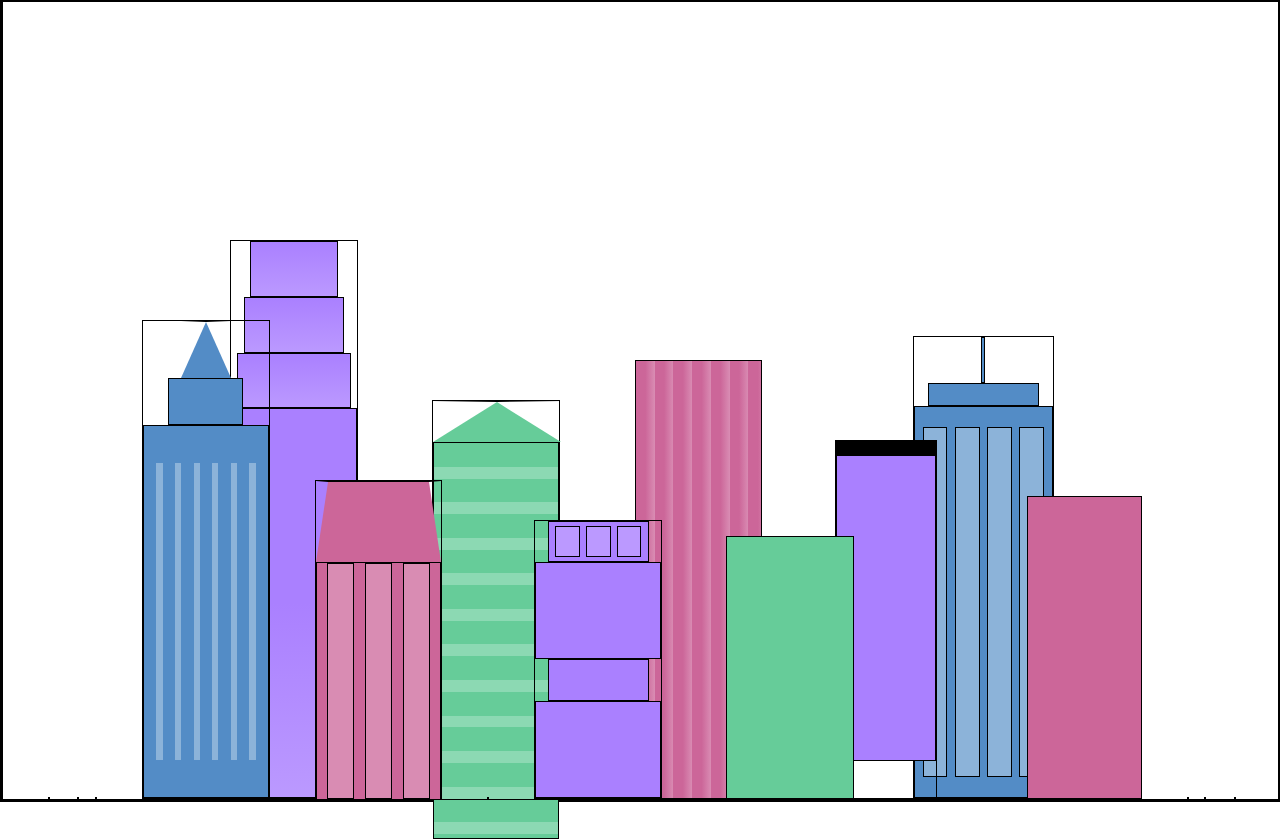
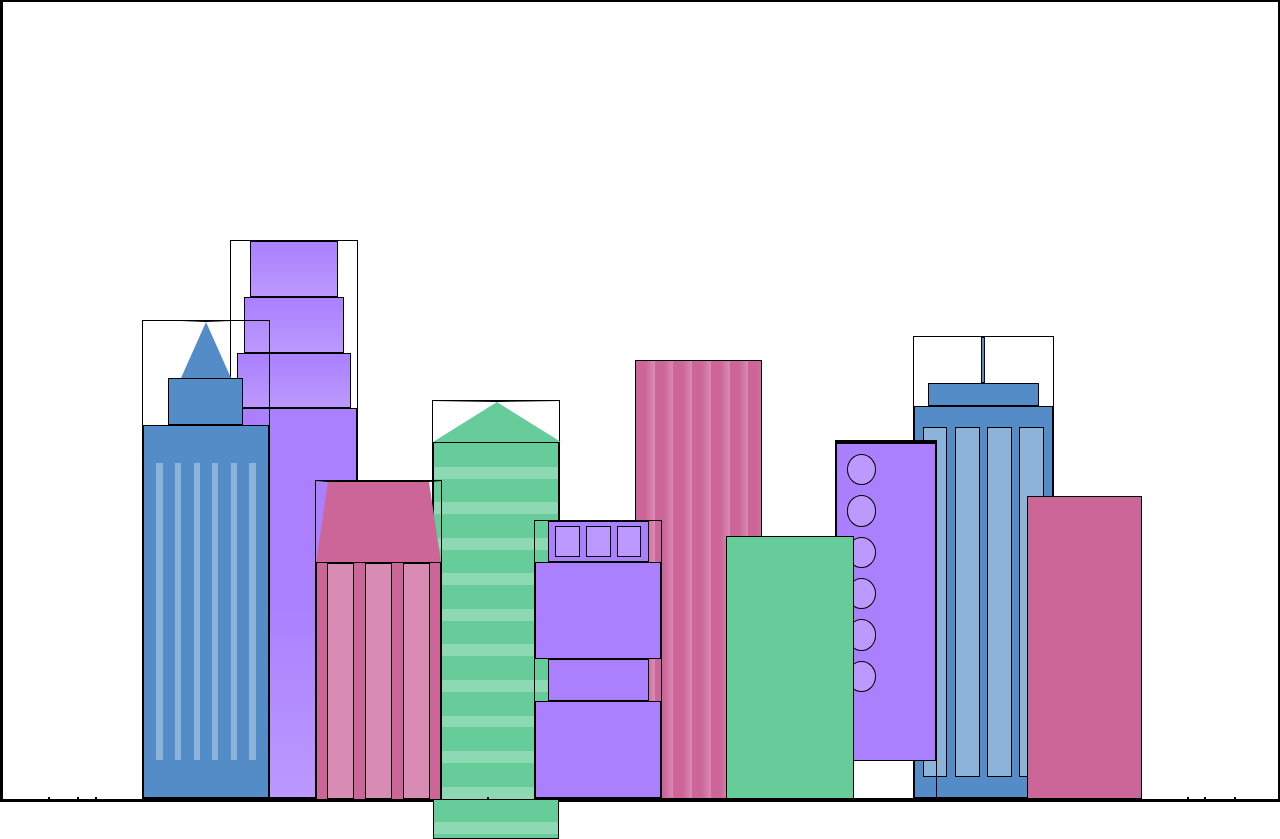
Before and after one commit to Geachie/FCC-City-SKyline-CSS, a plain HTML site: page index.html in a window 1280 px wide. Drawn offline with Linux system fonts and the light colour scheme.

Commit message:
Add .fb4-window styles

```diff
--- a/style.css
+++ b/style.css
@@ -248,6 +248,14 @@ body {
   background-color: var(--building-color1);
 }
 
+.fb4-window {
+  width: 30%;
+  height: 10%;
+  border-radius: 50%;
+  background-color: var(--window-color1);
+  margin: 10%;
+}
+
 /* Styling for foreground building 5 */
 
 .fb5 {
```
